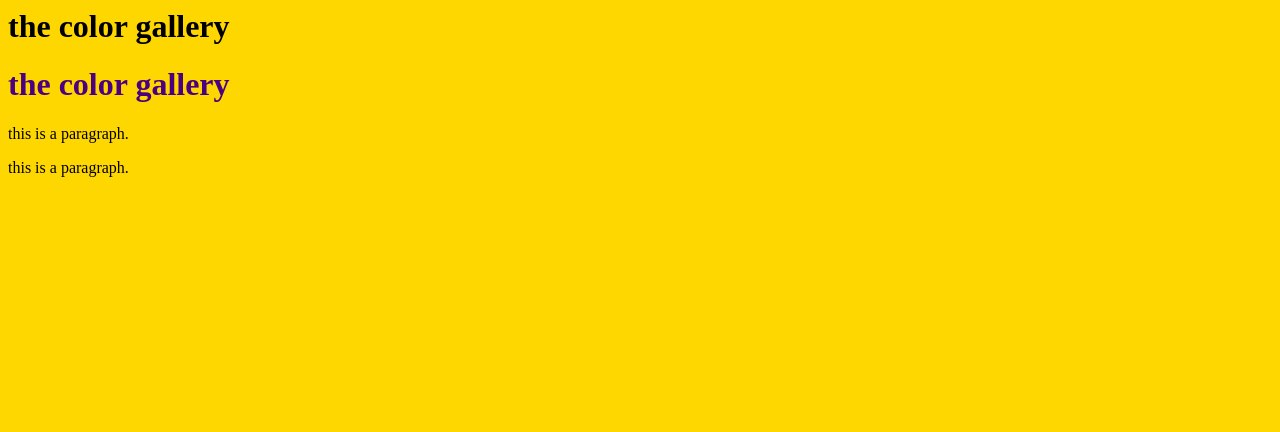
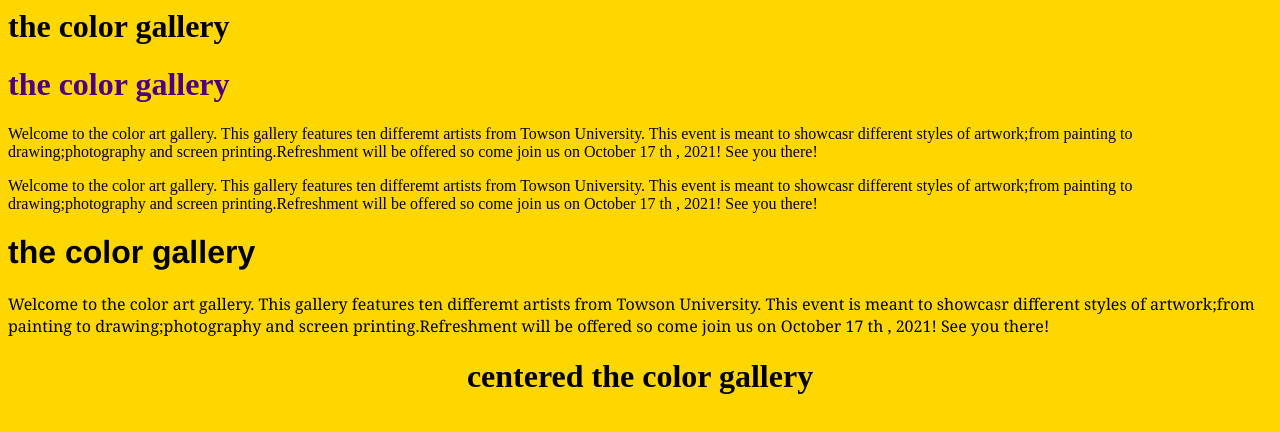
Before and after one commit to eodia1/One-Page-Website, a plain HTML site: page index.html in a window 1280 px wide. Drawn offline with Linux system fonts and the light colour scheme.

Commit message:
Update index.html

```diff
--- a/index.html
+++ b/index.html
@@ -1,6 +1,9 @@
 <h1> the color gallery </h1>
      <body style="background-color:gold">
      <h1 style="color:Indigo;"> the color gallery</h1>
-     <p> this is a paragraph.</p>
-     <p style="color:black"> this is a paragraph.</p>
-     <h1 style="font-family:helvetica;> the color gallery</h1>
+     <p> Welcome to the color art gallery. This gallery features ten differemt artists from Towson University. This event is meant to showcasr different styles of artwork;from painting to drawing;photography and screen printing.Refreshment will be offered so come join us on October 17 th , 2021! See you there!</p>
+     <p style="color:black"> Welcome to the color art gallery. This gallery features ten differemt artists from Towson University. This event is meant to showcasr different styles of artwork;from painting to drawing;photography and screen printing.Refreshment will be offered so come join us on October 17 th , 2021! See you there! </p>
+     <h1 style="font-family:helvetica neue;"> the color gallery</h1>
+     <p  style="font-family:georgia;">Welcome to the color art gallery. This gallery features ten differemt artists from Towson University. This event is meant to showcasr different styles of artwork;from painting to drawing;photography and screen printing.Refreshment will be offered so come join us on October 17 th , 2021! See you there!</p>
+          <h1 style="text-align:center;" >centered the color gallery</h1>
+          <p  style="text-align:center;" >
```
